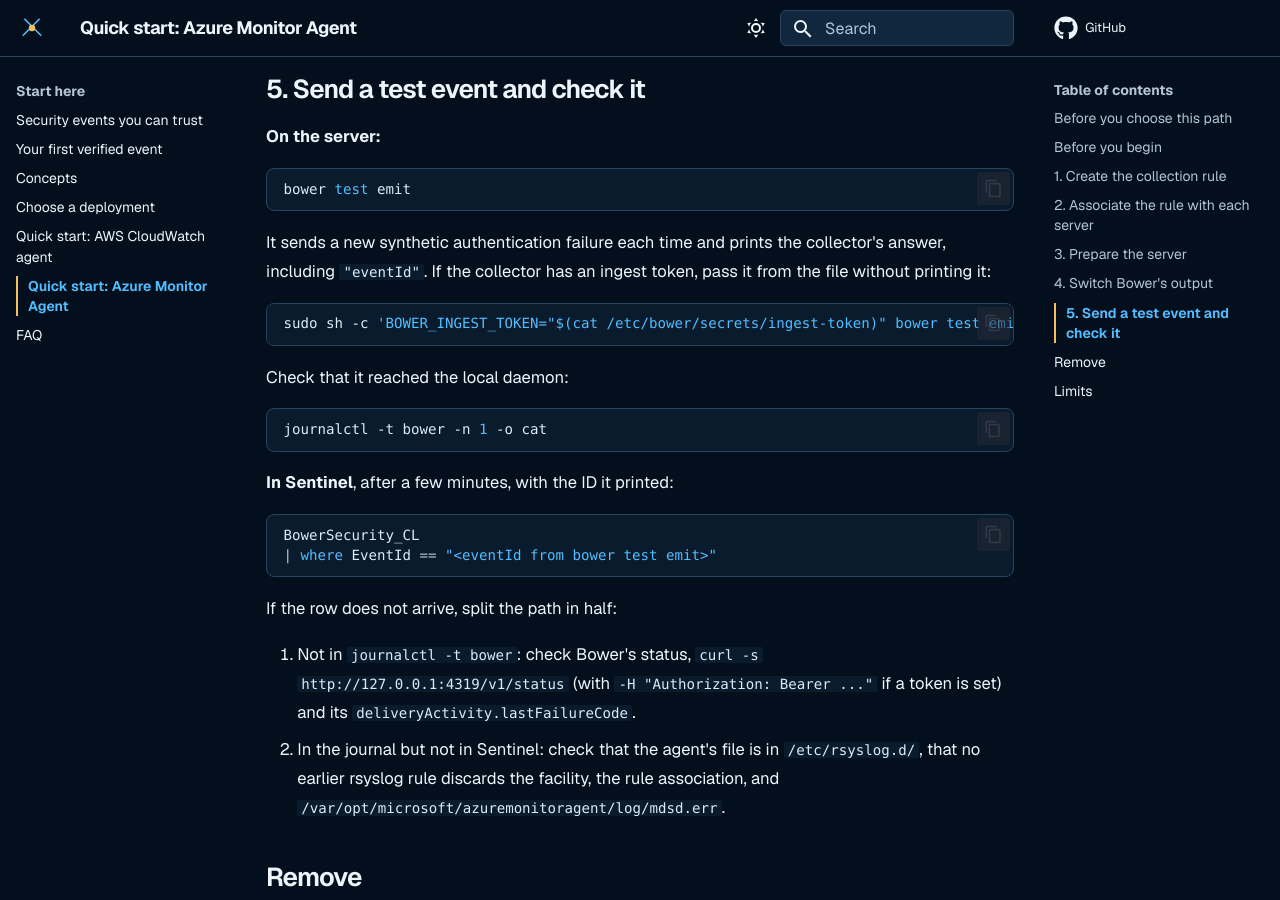
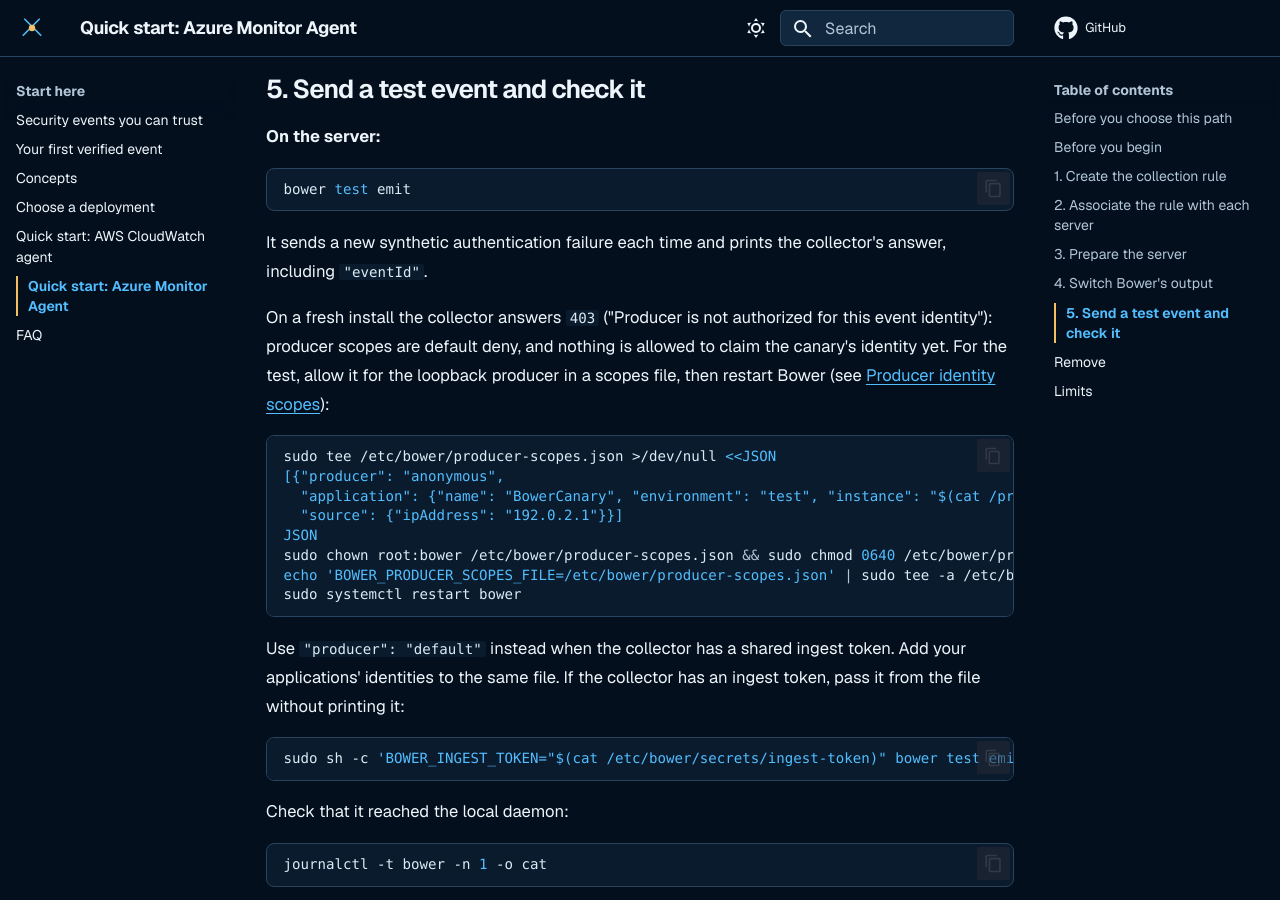
Before and after one commit to jusso-dev/Bower, an MkDocs documentation site: the page built from docs/getting-started/azure-monitor-agent.md, in a window 1280 px wide and 900 px high, scrolled down 3492 px. Built offline with MkDocs 1.6.1 and Material for MkDocs 9.7.7, drawn with Linux system fonts in a browser that asks for light colours.

Commit message:
test(installers): BOWER_OUTPUT=syslog through the packaged unit, journald and rsyslog (#245)
The existing Rocky Linux 9 installer step (systemd container, offline bundle rpm) now
also runs tests/installers/syslog-output-linux.sh. It switches the installed service
to BOWER_OUTPUT=syslog with the quick start's per-unit journald drop-in, then checks:
- bower doctor --syslog-socket /dev/log passes under the packaged layout;
- bower test emit reaches the journal as one bower-b64: line that decodes to the
  event (test 2);
- a burst of 2,000 events posted as fast as the collector takes them is
  acknowledged with nothing retrying or dead-lettered, and every one is in the
  journal within 120 s (test 3);
- with stock rsyslog installed and forwarding local4 to a local TCP listener (a
  stand-in for the agent's forward), an event of about 5,600 bytes of JSON arrives
  as one whole line that decodes (test 4).
It restores the settings afterwards and prints no event content or token.

This runs in the install-linux job on every packaging change, which covers
src/Bower.Output.Syslog through the dotnet path filter, deploy/systemd and
deploy/installers. It is not a separate scheduled job.

Found by running it: on a fresh install bower test emit is refused with 403,
because producer scopes are default deny and nothing may claim the canary's
identity. The test grants the loopback producer the canary and burst identities.
The quick start's step 5 now gives the same scopes file and restart, which it was
missing (#250).

Tested: the script passed twice in a Rocky Linux 9 systemd container (pinned image,
arm64), with the Native AOT collector and CLI published from this branch and
installed in the package's layout, under deploy/systemd/bower.service:
- 2,000 of 2,000 burst events in the journal in about 36 s for the whole script;
- a 7,538-character forwarded line that decoded to 5,609 bytes of JSON.
Not run here: the CI job itself (amd64, from the real rpm), so the first CI run is
its first run against the package.

Co-Authored-By: Claude Opus 5.5 <noreply@anthropic.com>

````diff
--- a/docs/getting-started/azure-monitor-agent.md
+++ b/docs/getting-started/azure-monitor-agent.md
@@ -145,8 +145,27 @@ bower test emit
 ```
 
 It sends a new synthetic authentication failure each time and prints the collector's answer,
-including `"eventId"`. If the collector has an ingest token, pass it from the file without
-printing it:
+including `"eventId"`.
+
+On a fresh install the collector answers `403` ("Producer is not authorized for this event
+identity"): producer scopes are default deny, and nothing is allowed to claim the canary's
+identity yet. For the test, allow it for the loopback producer in a scopes file, then restart
+Bower (see [Producer identity scopes](../security/producer-scopes.md)):
+
+```bash
+sudo tee /etc/bower/producer-scopes.json >/dev/null <<JSON
+[{"producer": "anonymous",
+  "application": {"name": "BowerCanary", "environment": "test", "instance": "$(cat /proc/sys/kernel/hostname)"},
+  "source": {"ipAddress": "192.0.2.1"}}]
+JSON
+sudo chown root:bower /etc/bower/producer-scopes.json && sudo chmod 0640 /etc/bower/producer-scopes.json
+echo 'BOWER_PRODUCER_SCOPES_FILE=/etc/bower/producer-scopes.json' | sudo tee -a /etc/bower/bower.env
+sudo systemctl restart bower
+```
+
+Use `"producer": "default"` instead when the collector has a shared ingest token. Add your
+applications' identities to the same file. If the collector has an ingest token, pass it from
+the file without printing it:
 
 ```bash
 sudo sh -c 'BOWER_INGEST_TOKEN="$(cat /etc/bower/secrets/ingest-token)" bower test emit'
````
Also changed, not shown: 2 other files.
